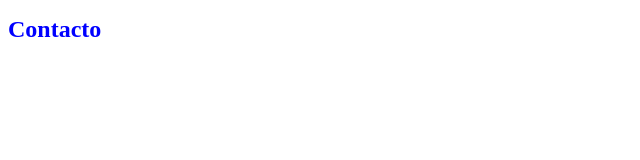
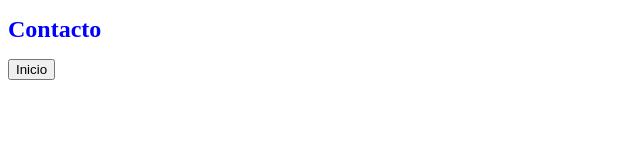
Before and after one commit to LordReef24/WebPage, a plain HTML site: page contacto.html in a window 1280 px wide. Shown: the whole page, without its empty margins (0-640 px from the left). Drawn offline with Linux system fonts and the light colour scheme.

Commit message:
Creacion de Boton inicio en contacto.html

```diff
--- a/contacto.html
+++ b/contacto.html
@@ -8,5 +8,6 @@
 </head>
 <body>
     <h1>Contacto</h1>
+    <a href="/index.html"><button>Inicio</button></a>
 </body>
 </html>
```
